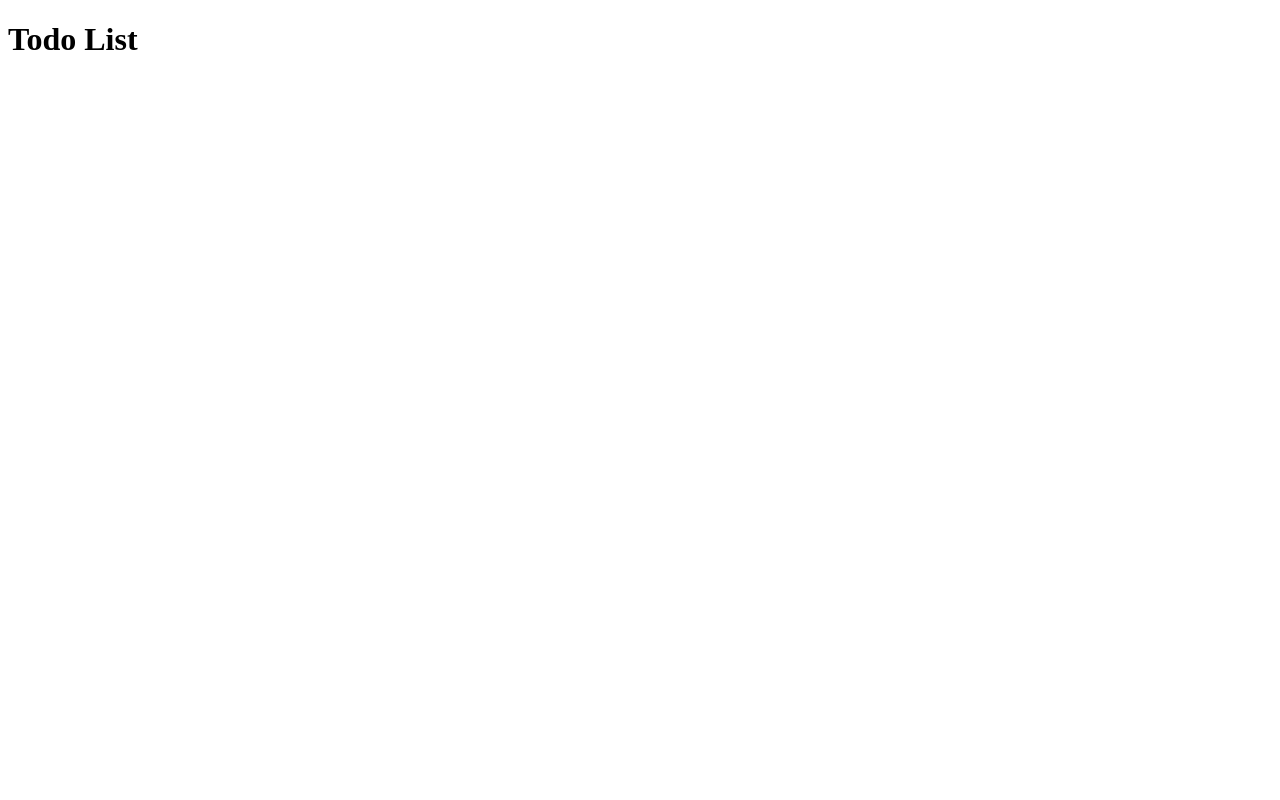
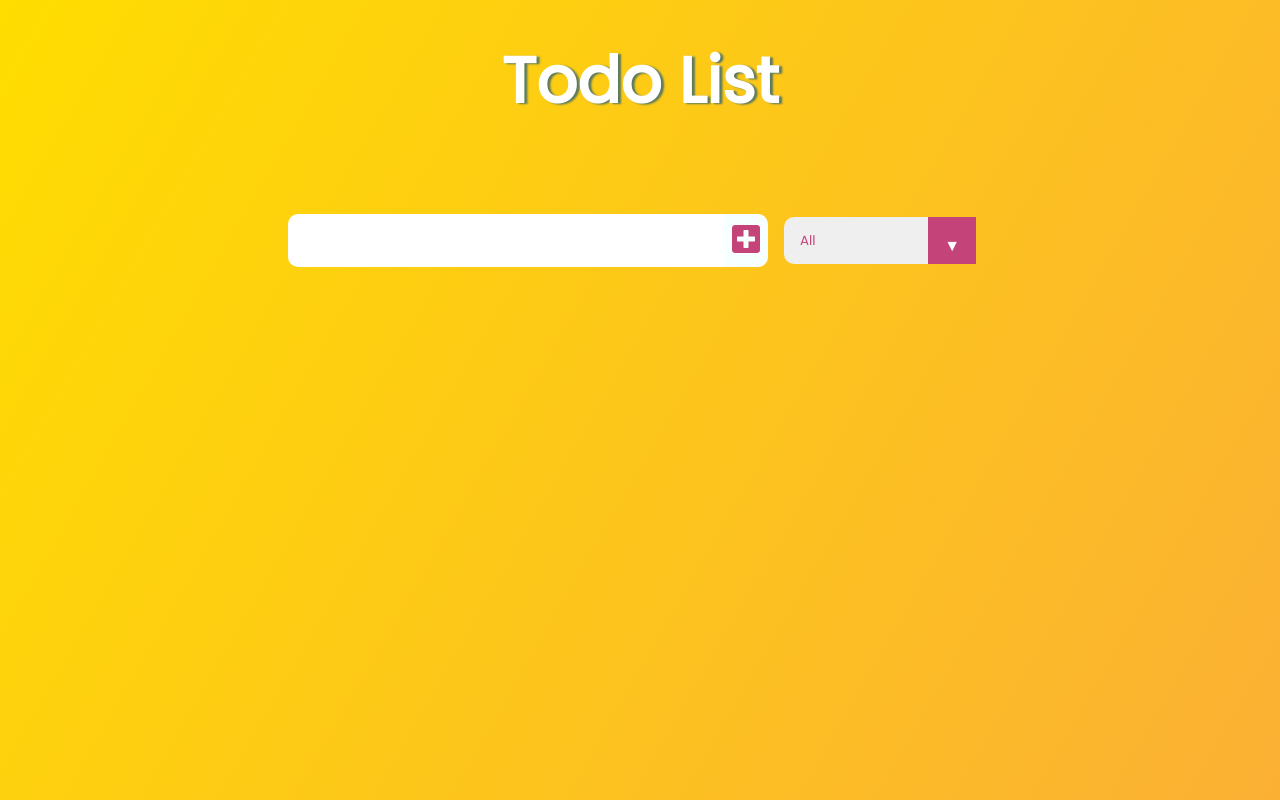
Before and after one commit to shararesadeghi/Todo-List-with-JS, a plain HTML site: page index.html in a window 1280 px wide. Drawn offline with Linux system fonts and the light colour scheme.

Commit message:
html & Css completed

```diff
--- a/index.html
+++ b/index.html
@@ -15,8 +15,21 @@
         <h1>Todo List</h1>
     </header>
     <form>
-
+        <input type="text" class="todo-input">
+        <button class="todo-button" type="submit">
+            <i class="fas fa-plus-square"></i>
+        </button>
+        <div class="select">
+            <select name="todos" class="filter-todo">
+                <option value="all">All</option>
+                <option value="completed">Completed</option>
+                <option value="uncompleted">Uncompleted</option>
+            </select>
+        </div>
     </form>
+    <div class="todo-container">
+        <ul class="todo-list"></ul>
+    </div>
 
   <script src="./main.js"></script>
 </body>
--- a/style.css
+++ b/style.css
@@ -0,0 +1,139 @@
+*{
+    margin: 0;
+    padding: 0;
+    box-sizing: border-box;
+}
+
+body{
+    background-image: linear-gradient(120deg,#ffdd00 0%, #fbb034 100%);
+    color: white;
+    font-family: "Poppins" , sans-serif;
+    min-height: 100vh;
+}
+
+header{
+    font-size: 2rem;
+    text-shadow: 3px 1px 2px rgb(93,122,93);
+}
+
+header,form{
+    min-height: 20vh;
+    display: flex;
+    justify-content: center;
+    align-items: center;
+}
+
+form input, form button{
+    padding: 0.5rem;
+    font-size: 2rem;
+    border: none;
+    background: white;
+}
+
+form input{
+    border-top-left-radius: 10px;
+    border-bottom-left-radius: 10px;
+}
+
+form button{
+    border-top-right-radius: 10px;
+    border-bottom-right-radius: 10px;
+    color: #c4447a;
+    background: #f7fffe;
+    cursor: pointer;
+    transition: all 0.3s ease;
+}
+
+form button:hover{
+    background: #c4447a;
+    color: white;
+}
+
+.todo-container{
+    display: flex;
+    justify-content: center;
+    align-items: center;
+}
+
+.todo-list{
+    min-width: 30%;
+    list-style: none;
+    border-radius: 10px;
+}
+
+.todo{
+    margin: 0.5rem;
+    background: white;
+    font-size: 1.5rem;
+    color: black;
+    display: flex;
+    justify-content: space-between;
+    align-items: center;
+    transition: all 1s ease;
+}
+
+.filter-todo{
+    padding: 1rem;
+}
+
+.todo li{
+    flex: 1;
+}
+
+.trash-btn,.completed-btn{
+    background: #f83a3a;
+    color: white;
+    border: none;
+    padding: 1rem;
+    cursor: pointer;
+    font-size: 1rem;
+}
+
+.completed-btn{
+    background: rgb(11,212,162);
+}
+
+.todo-item{
+    padding: 0rem 0.5rem;
+}
+
+.fa-trash,.fa-check{
+    pointer-events: none;
+}
+
+.completed{
+    text-decoration: line-through;
+    opacity: 0.5;
+}
+
+select{
+  -webkit-appearance: none;
+  -moz-appearance: none;
+  -ms-appearance: none;
+  appearance: none;
+  outline: 0;
+  box-shadow: none;
+  border: 0 !important;
+  background-image: none;
+  border-radius: 10px;
+  color: #c4447a;
+  font-family: "Poppins", sans-serif;
+  cursor: pointer;
+  width: 12rem;
+}
+
+.select{
+    margin: 1rem;
+    position: relative;
+    overflow: hidden;
+}
+.select::after{
+    content: "\25BC";
+    position: absolute;
+    top: 0;
+    right: 0;
+    padding: 1rem;
+    background: #c4447a;
+    cursor: pointer;
+    pointer-events: none;
+}
```
